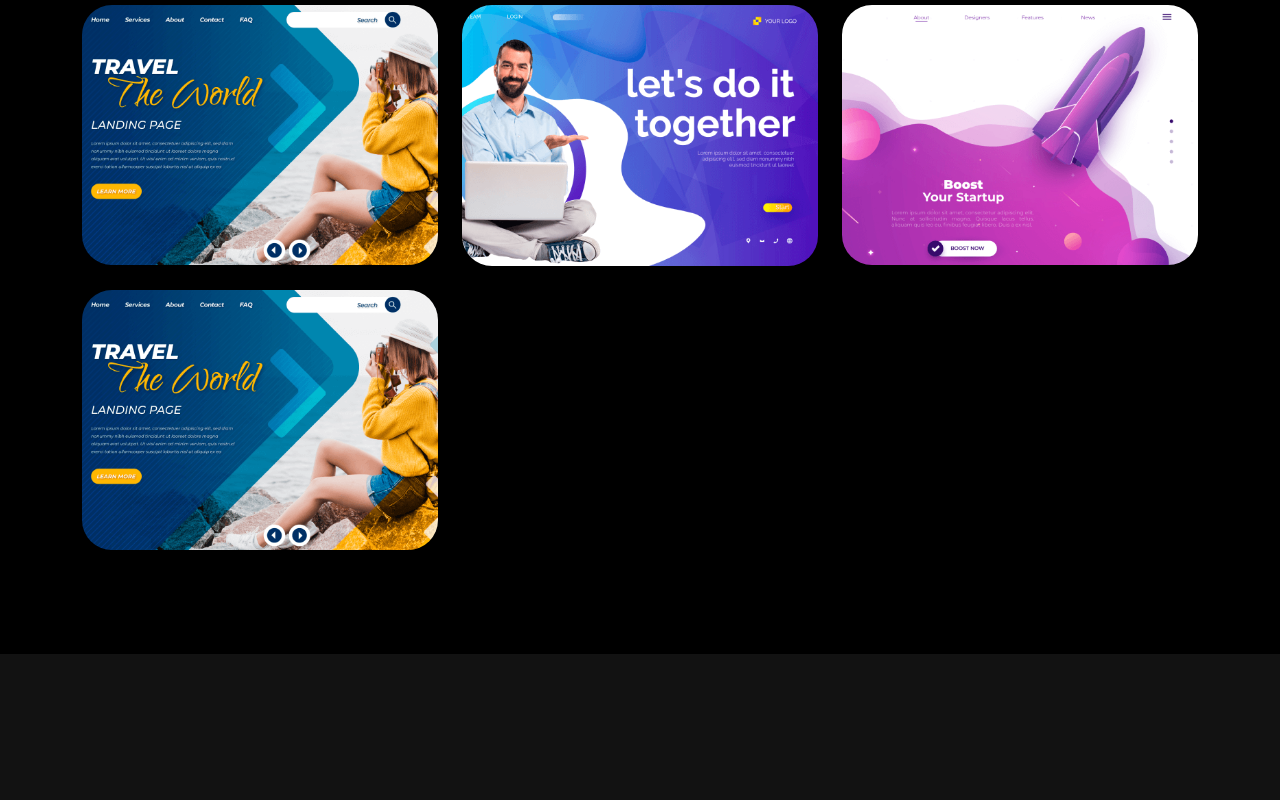
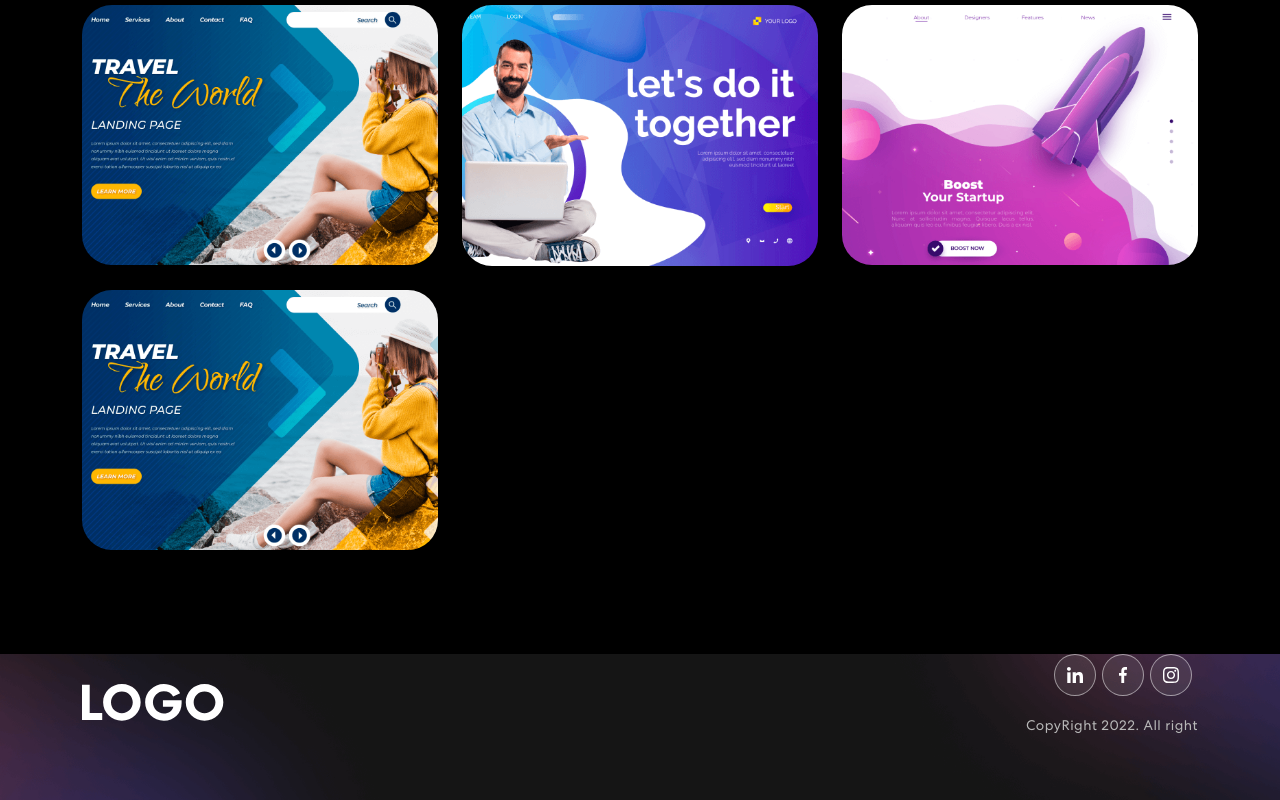
Before and after one commit to origami0227/MyPortfolio, a React (Create React App) app: page / in a window 1280 px wide. Shown: the part 1540-2340 px from the top of the page. Before the commit the page ends 2194 px from the top, so only its background shows below. Built offline with nearby package versions, Linux system fonts and the light colour scheme.

Commit message:
feature：完成Footer组件，基本完成个人作品集

```diff
--- a/src/App.js
+++ b/src/App.js
@@ -3,6 +3,7 @@
 import {Banner} from "./components/Banner";
 import {Skills} from "./components/Skills";
 import {Projects} from "./components/Projects";
+import {Footer} from "./components/Footer";
 
 function App() {
     return (
@@ -11,6 +12,7 @@
             <Banner/>
             <Skills/>
             <Projects/>
+            <Footer/>
         </div>
     );
 }
--- a/src/components/Footer.js
+++ b/src/components/Footer.js
@@ -1,5 +1,26 @@
+import {Container, Row, Col} from "react-bootstrap";
+import logo from "../assets/img/logo.svg"
+import navIcon1 from '../assets/img/nav-icon1.svg'
+import navIcon2 from '../assets/img/nav-icon2.svg'
+import navIcon3 from '../assets/img/nav-icon3.svg'
 export const Footer = () => {
     return (
-        <section></section>
+        <footer className="footer">
+            <Container>
+                <Row className="align-items-center">
+                    <Col sm={6}>
+                        <img src={logo} alt=""/>
+                    </Col>
+                    <Col sm={6} className="text-center text-sm-end">
+                        <div className="social-icon">
+                            <a href=""><img src={navIcon1} alt=""/></a>
+                            <a href=""><img src={navIcon2} alt=""/></a>
+                            <a href=""><img src={navIcon3} alt=""/></a>
+                            <p>CopyRight 2022. All right</p>
+                        </div>
+                    </Col>
+                </Row>
+            </Container>
+        </footer>
     )
 }
```
